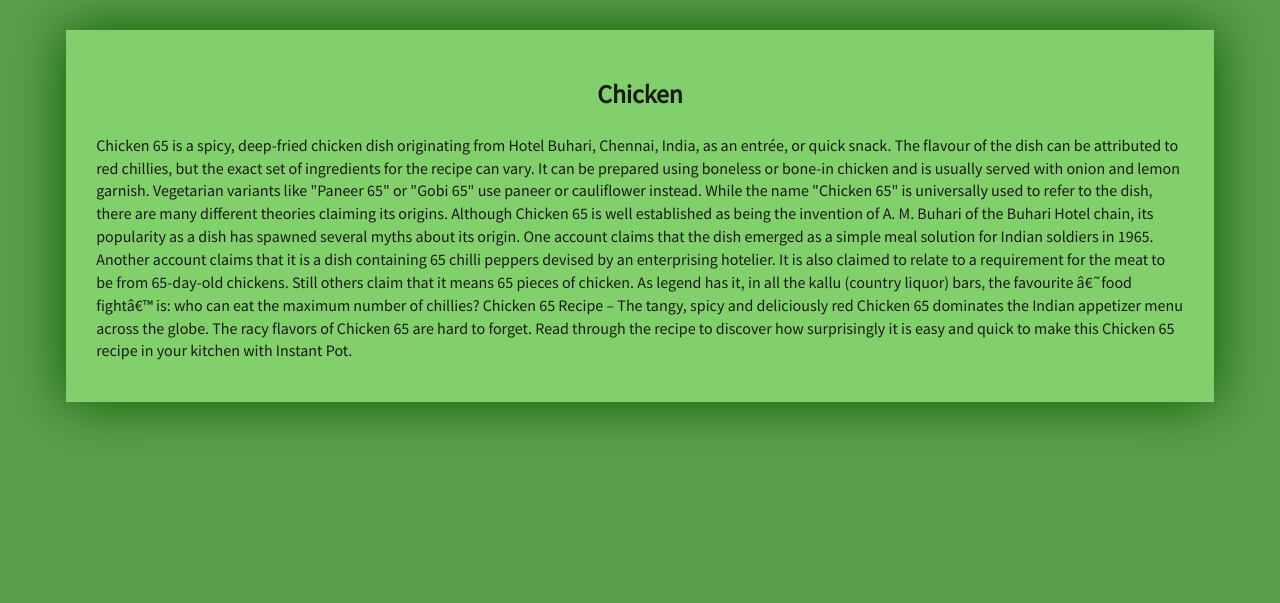
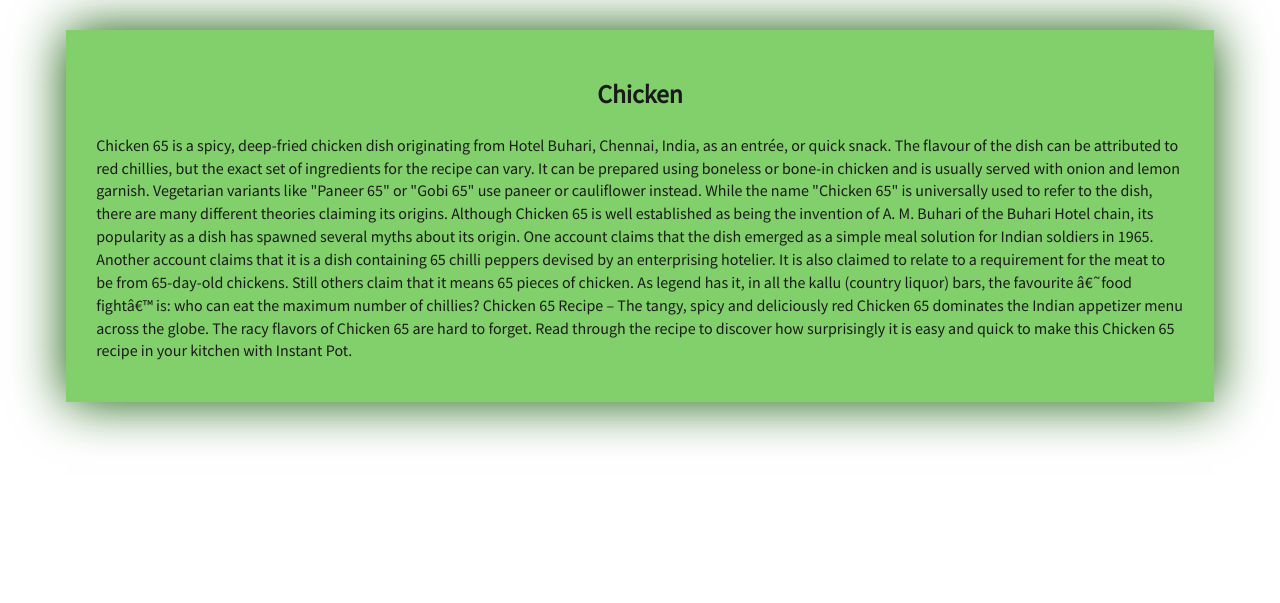
Before and after one commit to ShreJ09/Assign3_Solution, a plain HTML site: page index_basic.html in a window 1280 px wide. Shown: the part 197-800 px from the top of the page. Drawn offline with nearby package versions, Linux system fonts and the light colour scheme.

Commit message:
Update styles_basic.css

```diff
--- a/css/styles_basic.css
+++ b/css/styles_basic.css
@@ -2,7 +2,7 @@
     font-size: 16px;
     font-family: 'Source Sans Pro', sans-serif;
     color: #1a1a1a;
-    background-color: #599e4b;
+    background-color: white;
 }
 
 
```
